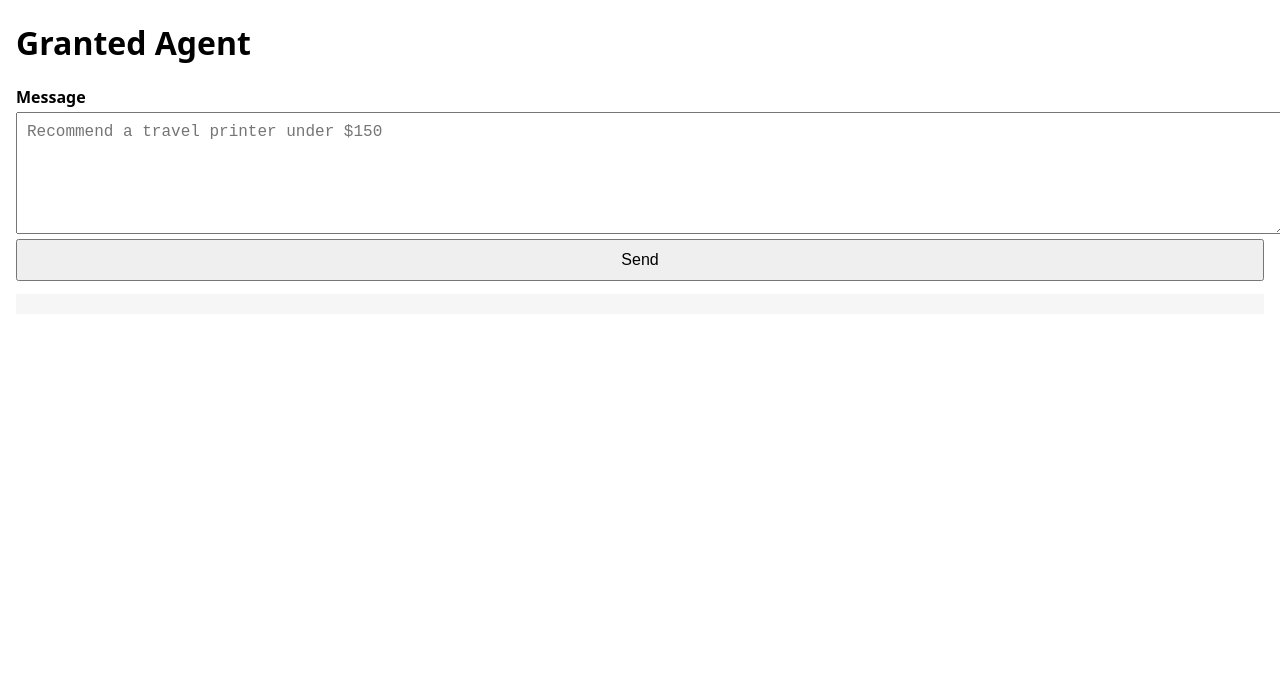
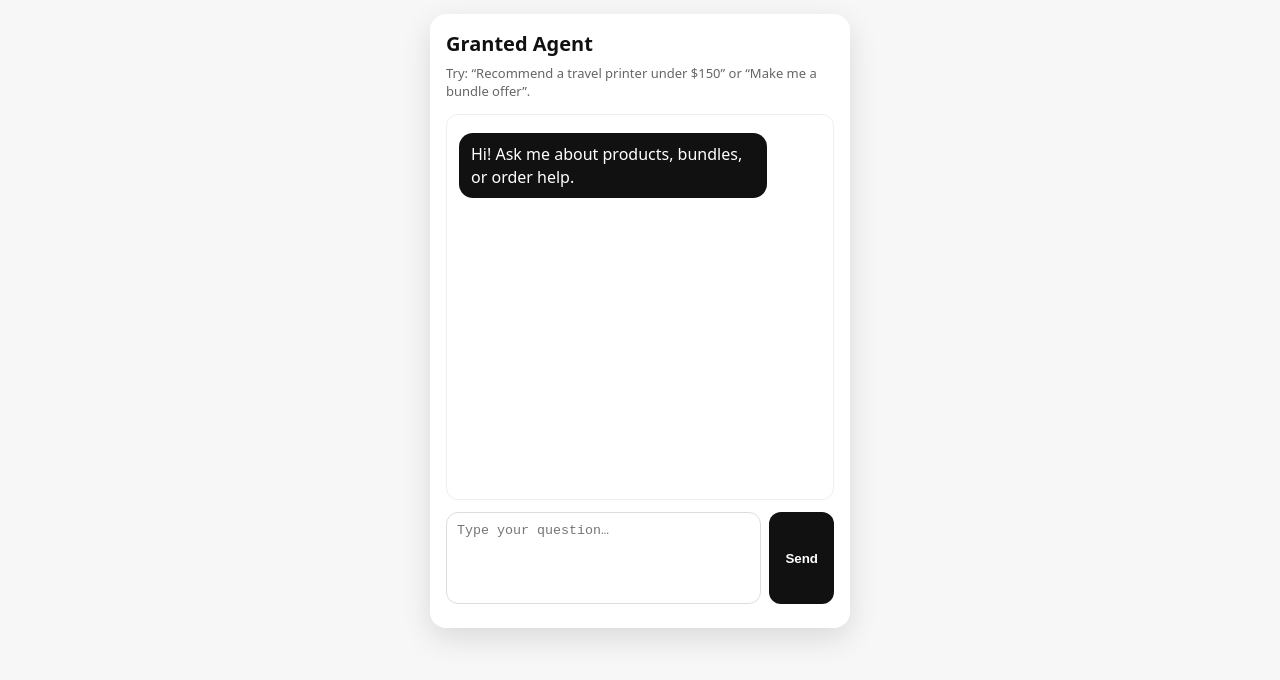
Before and after one commit to wassup1201/Simple-Agent-, a website: page public/index.html in a window 1280 px wide. Drawn offline with Linux system fonts and the light colour scheme.

Commit message:
Clean chat UI: show text reply (no JSON)

```diff
--- a/public/index.html
+++ b/public/index.html
@@ -1,27 +1,86 @@
 <!doctype html>
-<meta charset="utf-8"><meta name="viewport" content="width=device-width,initial-scale=1">
+<meta charset="utf-8"/>
+<meta name="viewport" content="width=device-width,initial-scale=1"/>
 <title>Granted Agent</title>
 <style>
-  body{font-family:system-ui,-apple-system,sans-serif;margin:16px}
-  label{display:block;margin:8px 0 4px;font-weight:600}
-  input,textarea,button{width:100%;padding:10px;font-size:16px}
-  textarea{height:100px}
-  .row{display:grid;grid-template-columns:1fr 1fr;gap:8px}
-  pre{background:#f6f6f6;padding:10px;white-space:pre-wrap}
+  :root{--bg:#fff;--fg:#111;--muted:#666;--brand:#111}
+  body{margin:0;background:#f7f7f8;font:16px/1.4 system-ui,-apple-system,Segoe UI,Roboto,sans-serif;color:var(--fg)}
+  .wrap{max-width:420px;margin:0 auto;padding:14px}
+  .card{background:var(--bg);border-radius:16px;box-shadow:0 10px 30px rgba(0,0,0,.12);padding:16px}
+  .h{font-weight:700;font-size:20px;margin:0 0 6px}
+  .sub{color:var(--muted);font-size:13px;margin:0 0 14px}
+  .msgs{height:360px;overflow:auto;border:1px solid #eee;border-radius:12px;padding:12px;background:#fff}
+  .msg{margin:6px 0;max-width:85%}
+  .me{margin-left:auto;text-align:right}
+  .me .bubble{background:#e8e8ef}
+  .them .bubble{background:#111;color:#fff}
+  .bubble{display:inline-block;padding:10px 12px;border-radius:14px}
+  form{display:flex;gap:8px;margin-top:12px}
+  textarea{flex:1;resize:none;height:70px;border:1px solid #ddd;border-radius:12px;padding:10px}
+  button{background:var(--brand);color:#fff;border:0;border-radius:12px;padding:0 16px;font-weight:600}
+  button[disabled]{opacity:.6;cursor:not-allowed}
+  .hint{font-size:12px;color:#777;margin-top:8px}
 </style>
-<h1>Granted Agent</h1>
-<label>Message</label>
-<textarea id="msg" placeholder="Recommend a travel printer under $150"></textarea>
-<button id="send">Send</button>
-<pre id="chatOut"></pre>
+
+<div class="wrap">
+  <div class="card">
+    <h1 class="h">Granted Agent</h1>
+    <p class="sub">Try: “Recommend a travel printer under $150” or “Make me a bundle offer”.</p>
+
+    <div id="msgs" class="msgs"></div>
+
+    <form id="f">
+      <textarea id="q" placeholder="Type your question…"></textarea>
+      <button id="send" type="submit">Send</button>
+    </form>
+    <div class="hint" id="hint"></div>
+  </div>
+</div>
+
 <script>
-async function post(url, body){
-  const r=await fetch(url,{method:'POST',headers:{'content-type':'application/json'},body:JSON.stringify(body)});
-  return await r.json();
-}
-send.onclick=async()=>{
-  chatOut.textContent='…';
-  const data=await post('/chat',{message:msg.value});
-  chatOut.textContent=JSON.stringify(data,null,2);
-};
+  const msgs = document.getElementById('msgs');
+  const form = document.getElementById('f');
+  const q = document.getElementById('q');
+  const send = document.getElementById('send');
+  const hint = document.getElementById('hint');
+
+  function add(role, text){
+    const row = document.createElement('div');
+    row.className = 'msg ' + (role === 'user' ? 'me' : 'them');
+    const b = document.createElement('div');
+    b.className = 'bubble';
+    b.textContent = text;
+    row.appendChild(b);
+    msgs.appendChild(row);
+    msgs.scrollTop = msgs.scrollHeight;
+  }
+
+  form.addEventListener('submit', async (e) => {
+    e.preventDefault();
+    const message = q.value.trim();
+    if(!message) return;
+    add('user', message);
+    q.value = ''; q.focus();
+    send.disabled = true; hint.textContent = 'Thinking…';
+
+    try{
+      const r = await fetch('/chat', {
+        method:'POST',
+        headers:{'content-type':'application/json'},
+        body: JSON.stringify({ message })
+      });
+      const data = await r.json();
+      const reply = (data && data.reply) ? String(data.reply) : 'Sorry, no reply.';
+      add('assistant', reply);
+      hint.textContent = '';
+    }catch(err){
+      add('assistant', 'Error contacting the agent.');
+      hint.textContent = String(err?.message || err);
+    }finally{
+      send.disabled = false;
+    }
+  });
+
+  // greet
+  add('assistant', 'Hi! Ask me about products, bundles, or order help.');
 </script>
```
